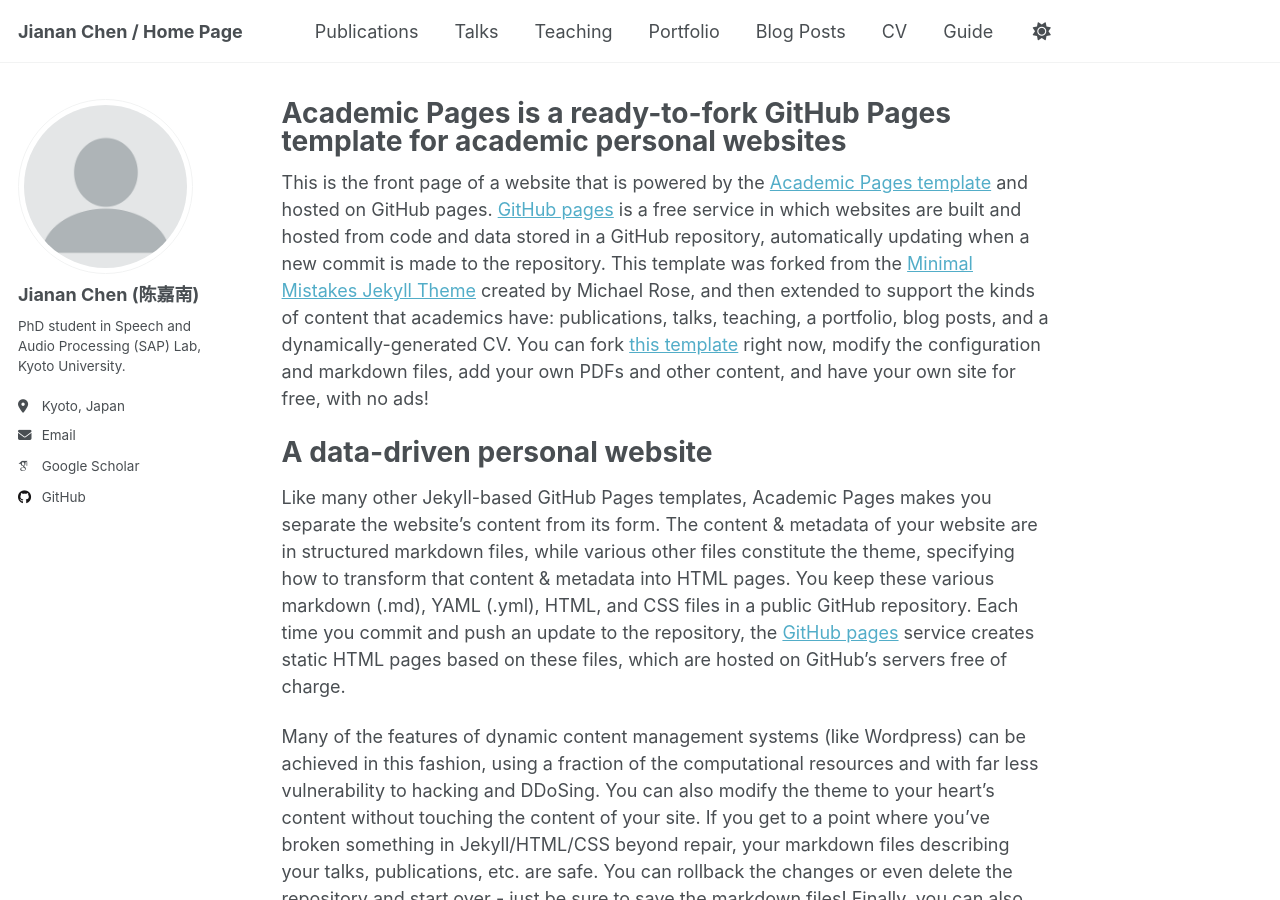
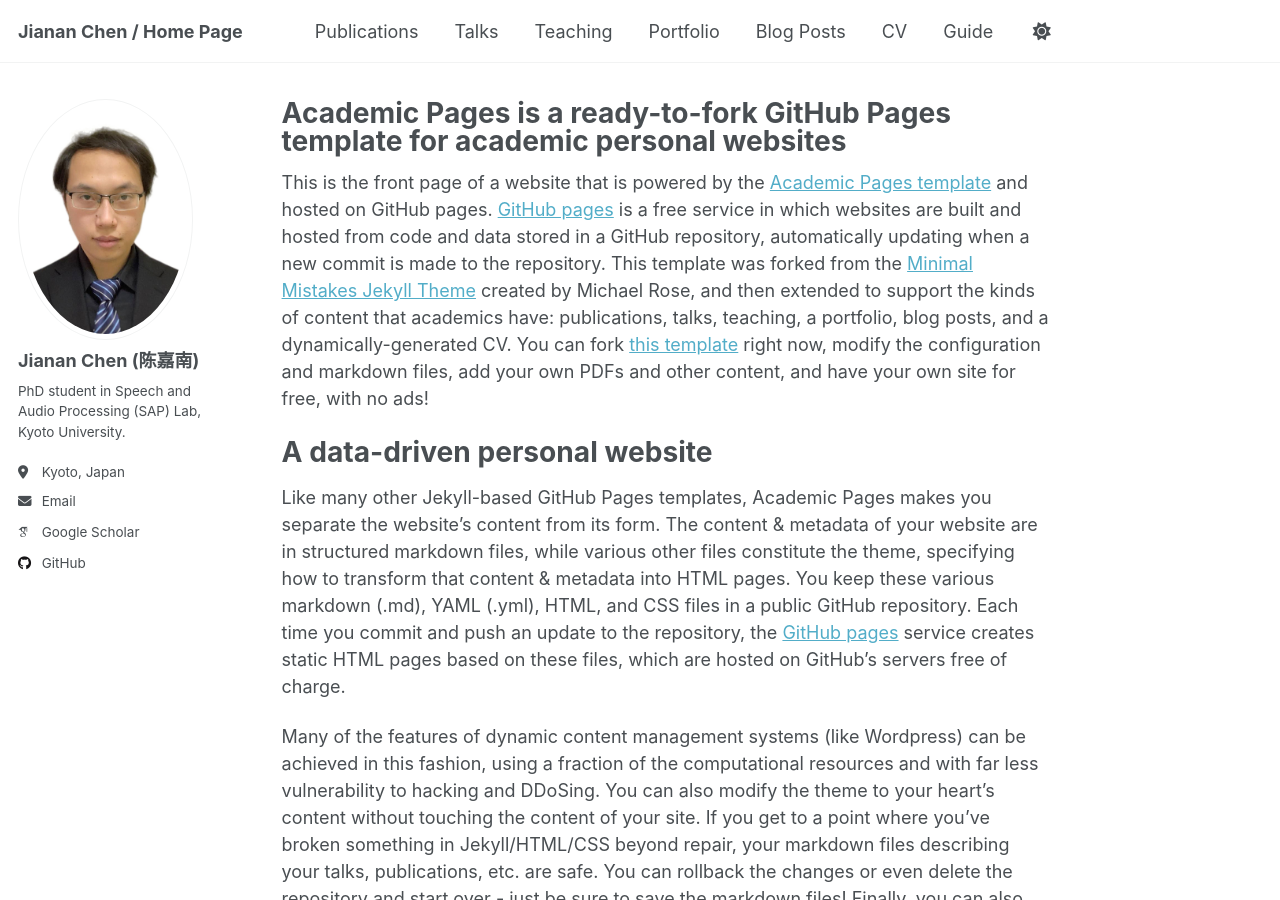
Before and after one commit to CHEN-JIANAN/CHEN-JIANAN.github.io, a Jekyll site: the page built from _pages/about.md, in a window 1280 px wide and 900 px high. Built offline with Jekyll 4.4.1, drawn with Linux system fonts in a browser that asks for light colours; some web fonts are replaced.

Commit message:
Update _config.yml

```diff
--- a/_config.yml
+++ b/_config.yml
@@ -23,7 +23,7 @@ repository               : "chen-jianan/chen-jianan.github.io"
 #               Additional customization can be done by editing /_includes/author-profile.html
 author:
   # Biographic information
-  avatar           : "profile.png"
+  avatar           : "profile_2021.PNG"
   name             : "Jianan Chen (陈嘉南)"
   bio              : "PhD student in Speech and Audio Processing (SAP) Lab, Kyoto University."
   location         : "Kyoto, Japan"
```
